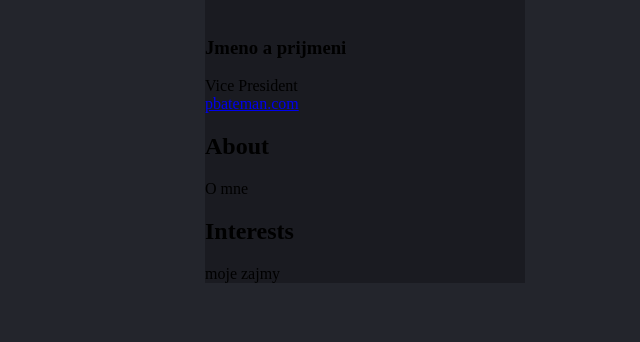
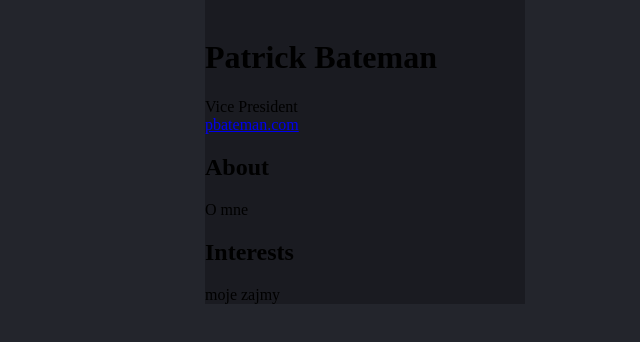
Before and after one commit to filip0s/contact-card, a React (Vite) app: page / in a window 1280 px wide. Shown: the top 342 px of the page, without its empty margins (275-915 px from the left). Built offline with nearby package versions, Linux system fonts and the light colour scheme.

Commit message:
Adjusted `Name` component
Component's class name was renamed to comply to standards

```diff
--- a/src/components/Name.jsx
+++ b/src/components/Name.jsx
@@ -1,7 +1,7 @@
 export default function Name() {
     return (
-        <div className="name">
-            <h3>Jmeno a prijmeni</h3>
+        <div className="card--name">
+            <h1>Patrick Bateman</h1>
         </div>
     )
 }
```
